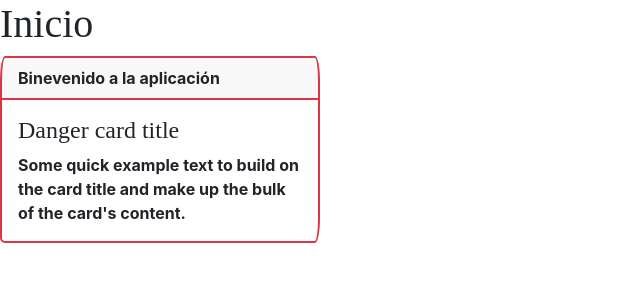
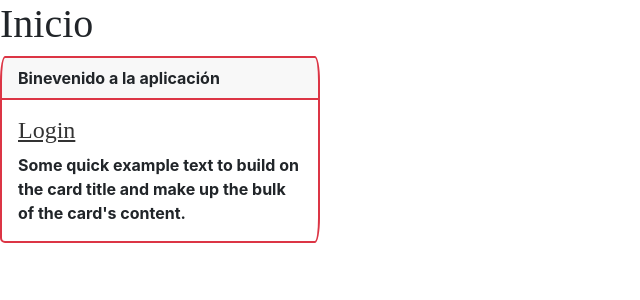
Before and after one commit to DavidMejiaBogota/Control_Combustible_Python, a Django app: page / in a window 1280 px wide. Shown: the part 60-360 px from the top of that part, without its empty margins (0-640 px from the left). Run offline with Django 4.2, Linux system fonts and the light colour scheme; the page is wider than the window, and the part outside it is not shown; some libraries are stand-ins or nearby versions; some web fonts are replaced.

Commit message:
Validación si el usuario está logueado o no en la app y mensaje de vienvenida o envío al login

```diff
--- a/bases/templates/bases/home.html
+++ b/bases/templates/bases/home.html
@@ -4,7 +4,9 @@
 {% include "fragments/titulo.html" with titulo="Inicio" %}
 
     {% include "fragments/card_start.html" with header="Binevenido a la aplicación" %}
-      <h4 class="card-title">Danger card title</h4>
+      <h4 class="card-title">{% if user.is_authenticated %} Binevenido {{user.email}} {% else %}
+        <a href="{% url 'usuarios:login' %}">Login</a> {% endif %}
+      </h4>
       <p class="card-text">Some quick example text to build on the card title and make up the bulk of the card's content.</p>
     {% include "fragments/card_finish.html" %}
 {%endblock%}
--- a/usuarios/urls.py
+++ b/usuarios/urls.py
@@ -1,5 +1,7 @@
 from django.urls import path, include
 from .views import *
+
+app_name = "usuarios"
 
 urlpatterns = [
     path('', include('django.contrib.auth.urls'))
```
